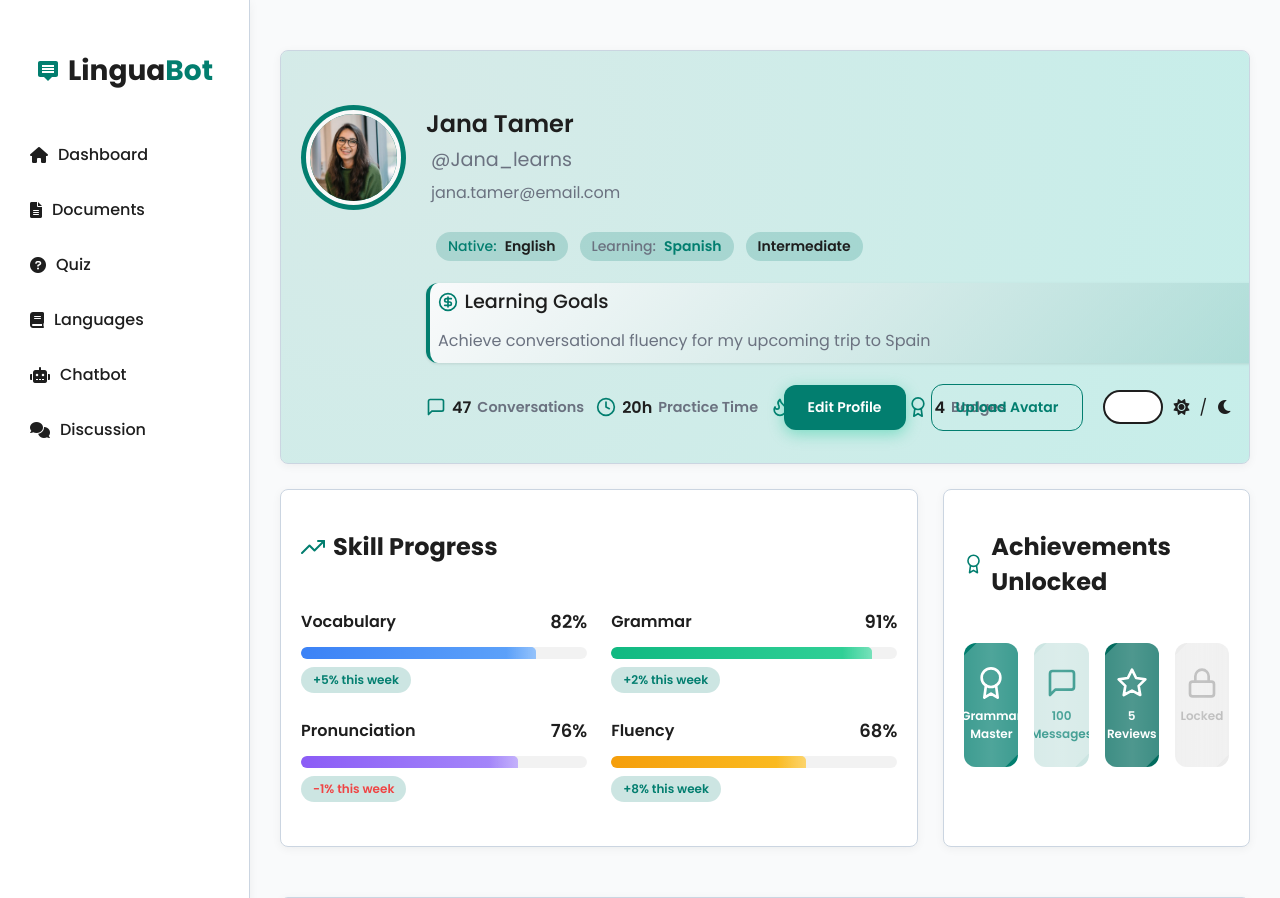
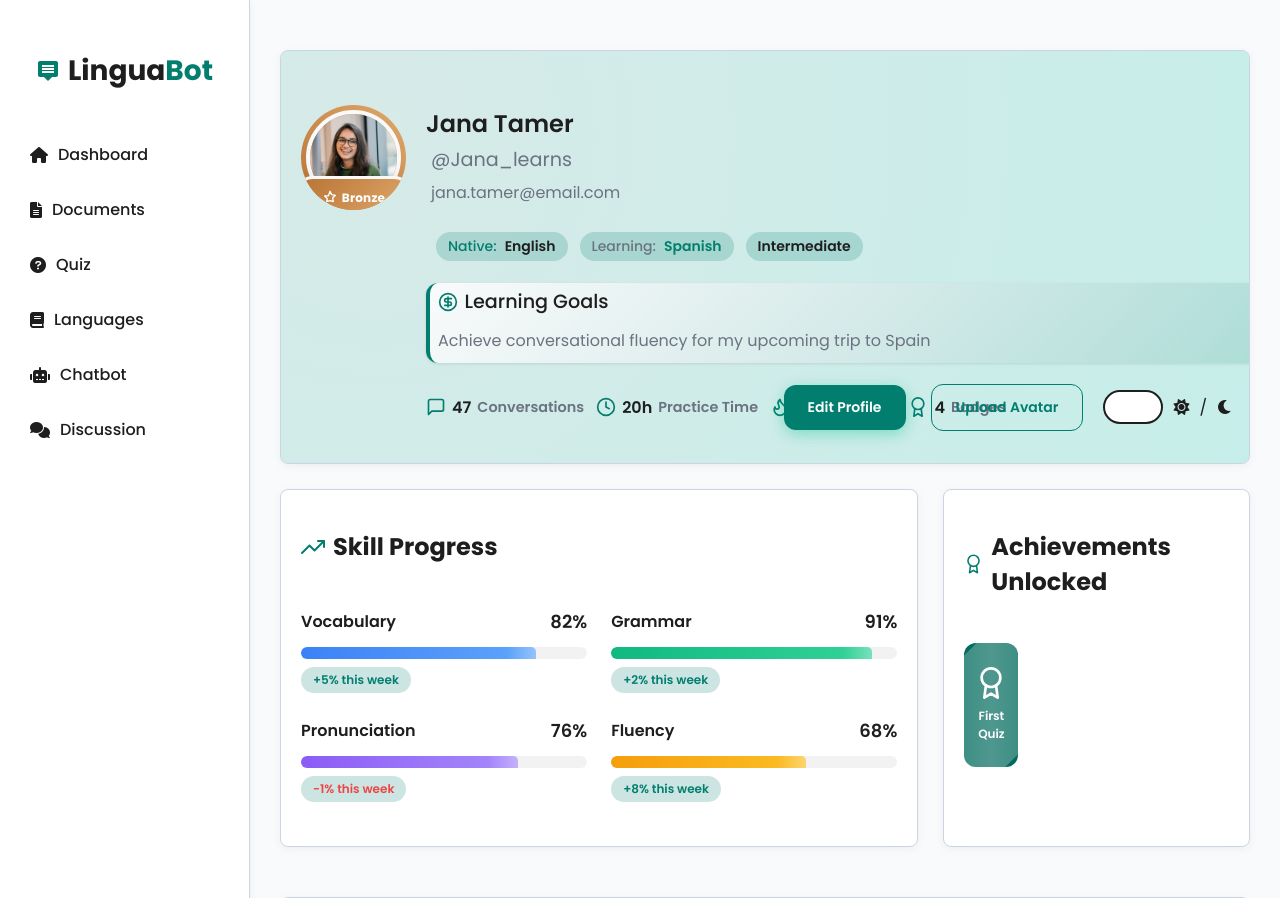
Before and after one commit to mohamedelziat50/language-learning-chatbot-MIU, a PHP site: page /language-learning-chatbot-MIU/app/views/student/profile.php in a window 1280 px wide. Shown: the top 898 px of the page. Run offline with PHP 8.4, Linux system fonts and the light colour scheme; the visitor is signed in with stand-in values (Sample User, id 1); tables that the repository leaves empty hold one stand-in row (values such as "Sample post").

Commit message:
Quiz-Driven Badges & Gamification
Earn badges simply by taking quizzes. Your First Quiz badge unlocks after your very first submission. Hit a Perfect Score by scoring ≥90% on any quiz. Progress through tiers by volume: Bronze at 10 total quizzes, Silver at 25, and Gold at 50

```diff
--- /dev/null
+++ b/app/services/BadgeService.php
@@ -0,0 +1,78 @@
+<?php
+
+require_once __DIR__ . '/QuizRepositoryInterface.php';
+require_once __DIR__ . '/MySQLQuizRepository.php';
+
+class BadgeService {
+    private $conn;
+    private $user_id;
+    private $repo;
+
+    public function __construct($conn, int $user_id) {
+        $this->conn = $conn;
+        $this->user_id = intval($user_id);
+        $this->repo = new MySQLQuizRepository($conn, $this->user_id);
+    }
+
+
+    public function evaluateCurrent(): array {
+        $quizzes = $this->repo->getByUserId($this->user_id, 1000);
+        return $this->evaluateFromList($quizzes);
+    }
+
+    public function evaluateFromList(array $quizzes): array {
+        $count = count($quizzes);
+        $maxPercent = 0.0;
+        foreach ($quizzes as $q) {
+            if (isset($q['percent'])) {
+                $p = floatval($q['percent']);
+                if ($p > $maxPercent) $maxPercent = $p;
+            } else if (isset($q['score']) && isset($q['total_questions']) && intval($q['total_questions']) > 0) {
+                $p = (floatval($q['score']) / floatval($q['total_questions'])) * 100.0;
+                if ($p > $maxPercent) $maxPercent = $p;
+            }
+        }
+
+        $unlocked = [];
+
+        if ($count >= 1) {
+            $unlocked[] = [
+                'key' => 'first_quiz',
+                'label' => 'First Quiz',
+                'tier' => 'bronze',
+            ];
+        }
+
+        if ($maxPercent >= 90.0) {
+            $unlocked[] = [
+                'key' => 'perfect_score',
+                'label' => 'Perfect Score',
+                'tier' => 'gold',
+            ];
+        }
+
+        if ($count >= 10) {
+            $unlocked[] = [
+                'key' => 'quiz_count_10',
+                'label' => '10 Quizzes',
+                'tier' => 'bronze',
+            ];
+        }
+        if ($count >= 25) {
+            $unlocked[] = [
+                'key' => 'quiz_count_25',
+                'label' => '25 Quizzes',
+                'tier' => 'silver',
+            ];
+        }
+        if ($count >= 50) {
+            $unlocked[] = [
+                'key' => 'quiz_count_50',
+                'label' => '50 Quizzes',
+                'tier' => 'gold',
+            ];
+        }
+
+        return $unlocked;
+    }
+}
--- a/app/views/student/profile.php
+++ b/app/views/student/profile.php
@@ -8,13 +8,51 @@
   <link rel="stylesheet" href="/language-learning-chatbot-MIU/public/css/student/student.css">
 </head>
 <body>
+<?php
+  if (session_status() === PHP_SESSION_NONE) { session_start(); }
+  require_once __DIR__ . '/../../../config/load_env.php';
+  require_once __DIR__ . '/../../services/BadgeService.php';
+
+  $unlockedBadges = [];
+    $profileTier = null;
+  if (isset($_SESSION['user_id'])) {
+      $db_server = getenv('DB_SERVER');
+      $db_user = getenv('DB_USER');
+      $db_pass = getenv('DB_PASS');
+      $db_name = getenv('DB_NAME');
+      $conn = @mysqli_connect($db_server, $db_user, $db_pass, $db_name);
+      if ($conn) {
+          $badgeSvc = new BadgeService($conn, intval($_SESSION['user_id']));
+          $unlockedBadges = $badgeSvc->evaluateCurrent();
+        // Determine highest tier achieved for avatar overlay
+        $rank = ['bronze' => 1, 'silver' => 2, 'gold' => 3];
+        $best = 0;
+        foreach ($unlockedBadges as $b) {
+          $t = isset($b['tier']) ? $b['tier'] : null;
+          if ($t && isset($rank[$t]) && $rank[$t] > $best) {
+            $best = $rank[$t];
+            $profileTier = $t;
+          }
+        }
+          mysqli_close($conn);
+      }
+  }
+?>
 <?php include '../partials/sidebar.php'; ?>
 <main class="main-content">
   <section class="card profile-header-card">
     <div class="animated-bg"></div>
     <div class="profile-info">
-      <div class="avatar-wrapper">
+      <div class="avatar-wrapper<?php echo $profileTier ? ' tier-ring-'.htmlspecialchars($profileTier) : '' ; ?>">
         <img src="/language-learning-chatbot-MIU/public/images/img1.webp" alt="User Avatar" class="avatar">
+        <?php if ($profileTier) { ?>
+          <div class="tier-ribbon tier-ribbon-<?php echo htmlspecialchars($profileTier); ?>" title="<?php echo ucfirst(htmlspecialchars($profileTier)); ?> tier achieved">
+            <svg xmlns="http://www.w3.org/2000/svg" width="16" height="16" viewBox="0 0 24 24" fill="none" stroke="currentColor" stroke-width="2" stroke-linecap="round" stroke-linejoin="round" aria-hidden="true">
+              <path d="M12 2l2.39 4.84L20 8l-4 3.9.94 5.48L12 15.77 7.06 17.38 8 13 4 9l5.61-.16L12 2z"></path>
+            </svg>
+            <span class="tier-ribbon-label"><?php echo ucfirst(htmlspecialchars($profileTier)); ?></span>
+          </div>
+        <?php } ?>
       </div>
 
       <div class="profile-text">
@@ -158,32 +196,29 @@
           </div>
 
           <div class="badges-grid">
-            <div class="badge-item badge-gold" title="Grammar Master">
+            <?php if (!empty($unlockedBadges)) { ?>
+              <?php foreach ($unlockedBadges as $b) {
+                  $tierClass = 'badge-bronze';
+                  if ($b['tier'] === 'silver') $tierClass = 'badge-silver';
+                  if ($b['tier'] === 'gold') $tierClass = 'badge-gold';
+              ?>
+                <div class="badge-item <?php echo htmlspecialchars($tierClass); ?>" title="<?php echo htmlspecialchars($b['label']); ?>">
                   <svg xmlns="http://www.w3.org/2000/svg" width="32" height="32" viewBox="0 0 24 24" fill="none" stroke="currentColor" stroke-width="2" stroke-linecap="round" stroke-linejoin="round">
                     <circle cx="12" cy="8" r="7"></circle>
                     <polyline points="8.21 13.89 7 23 12 20 17 23 15.79 13.88"></polyline>
                   </svg>
-              <span class="badge-label">Grammar Master</span>
+                  <span class="badge-label"><?php echo htmlspecialchars($b['label']); ?></span>
                 </div>
-            <div class="badge-item badge-silver" title="100 Messages">
-              <svg xmlns="http://www.w3.org/2000/svg" width="32" height="32" viewBox="0 0 24 24" fill="none" stroke="currentColor" stroke-width="2" stroke-linecap="round" stroke-linejoin="round">
-                <path d="M21 15a2 2 0 0 1-2 2H7l-4 4V5a2 2 0 0 1 2-2h14a2 2 0 0 1 2 2z"></path>
-              </svg>
-              <span class="badge-label">100 Messages</span>
-            </div>
-            <div class="badge-item badge-bronze" title="5 Tutor Reviews">
-              <svg xmlns="http://www.w3.org/2000/svg" width="32" height="32" viewBox="0 0 24 24" fill="none" stroke="currentColor" stroke-width="2" stroke-linecap="round" stroke-linejoin="round">
-                <polygon points="12 2 15.09 8.26 22 9.27 17 14.14 18.18 21.02 12 17.77 5.82 21.02 7 14.14 2 9.27 8.91 8.26 12 2"></polygon>
-              </svg>
-              <span class="badge-label">5 Reviews</span>
-            </div>
+              <?php } ?>
+            <?php } else { ?>
                 <div class="badge-item badge-locked" title="Keep practicing!">
                   <svg xmlns="http://www.w3.org/2000/svg" width="32" height="32" viewBox="0 0 24 24" fill="none" stroke="currentColor" stroke-width="2" stroke-linecap="round" stroke-linejoin="round">
                     <rect x="3" y="11" width="18" height="11" rx="2" ry="2"></rect>
                     <path d="M7 11V7a5 5 0 0 1 10 0v4"></path>
                   </svg>
-              <span class="badge-label">Locked</span>
+                  <span class="badge-label">No badges yet</span>
                 </div>
+            <?php } ?>
           </div>
         </section>
 
--- a/public/css/student/profile.css
+++ b/public/css/student/profile.css
@@ -360,6 +360,43 @@ body.dark-mode .sidebar nav .bottom-links {
   border: 4px solid var(--color-card-bg);
   object-fit: cover;
 }
+
+/* Avatar tier ribbon overlay */
+.tier-ribbon{
+  position: absolute;
+  left: -6px;
+  right: -6px;
+  bottom: -6px;
+  height: 40px;
+  border-top-left-radius: 18px;
+  border-top-right-radius: 18px;
+  display: flex;
+  align-items: center;
+  justify-content: center;
+  gap: 4px;
+  border: 3px solid var(--color-card-bg);
+  border-bottom: 0;
+  box-shadow: 0 10px 24px rgba(0,0,0,0.25);
+}
+.tier-ribbon svg{ color: #fff; }
+.tier-ribbon-label{
+  color: #fff;
+  font-weight: 800;
+  font-size: 12px;
+  letter-spacing: .2px;
+  text-transform: capitalize;
+}
+.tier-ribbon-gold{ background: linear-gradient(135deg, #f59e0b, #fbbf24); }
+.tier-ribbon-silver{ background: linear-gradient(135deg, #9ca3af, #d1d5db); }
+.tier-ribbon-bronze{ background: linear-gradient(135deg, #b87333, #e0a96d); }
+
+/* Tier ring around avatar wrapper */
+.tier-ring-gold{ background: linear-gradient(45deg, #f59e0b, #fbbf24); }
+.tier-ring-silver{ background: linear-gradient(45deg, #9ca3af, #d1d5db); }
+.tier-ring-bronze{ background: linear-gradient(45deg, #b87333, #e0a96d); }
+
+/* Keep ribbon text readable in dark mode */
+body.dark-mode .tier-ribbon-label { color: #fff !important; }
 
 /* Profile text */
 .profile-text{
```
Also changed, not shown: app/controllers/quiz/save_quiz.php (+15 -0 lines). Lines whose indentation alone changed are shown as unchanged.
